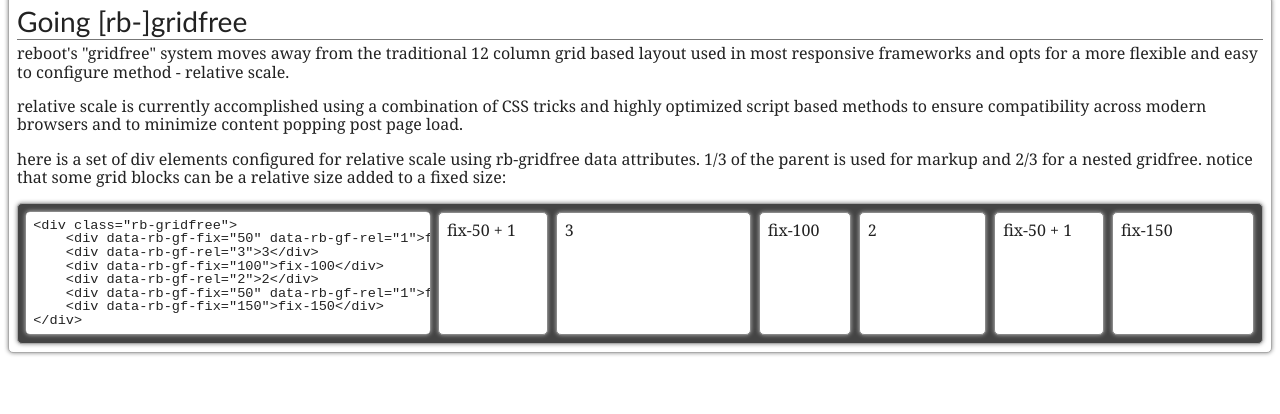
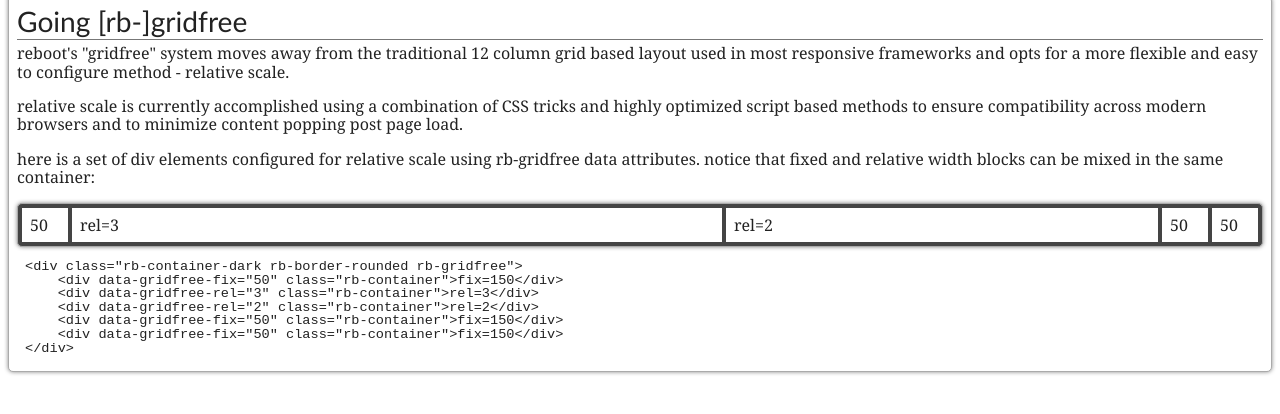
Before and after one commit to mikeschuld/reboot, a website built with webpack: page docs/index.html in a window 1280 px wide. Both pictures are taken after a click on the item "gridfree". Shown: the part 136-550 px from the top of the page. Built offline with nearby package versions, Linux system fonts and the light colour scheme.

Commit message:
More clear and simple gridfree example. Will add more complicated examples separately

```diff
--- a/docs/index.html
+++ b/docs/index.html
@@ -67,27 +67,25 @@
 				compatibility across modern browsers and to minimize content popping post page load.
 			</p>
 			<p>
-				here is a set of div elements configured for relative scale using rb-gridfree data attributes. 1/3 of the parent is used for
-				markup and 2/3 for a nested gridfree. notice that some grid blocks can be a relative size added to a fixed size:
+				here is a set of div elements configured for relative scale using rb-gridfree data attributes.
+				notice that fixed and relative width blocks can be mixed in the same container:
 			</p>
 			<div class="rb-container-dark rb-border-rounded rb-gridfree">
-				<pre data-rb-gf-rel="1" class="rb-container rb-border-rounded">
-&lt;div class=&quot;rb-gridfree&quot;&gt;
-    &lt;div data-rb-gf-fix=&quot;50&quot; data-rb-gf-rel=&quot;1&quot;&gt;fix-50 + 1&lt;/div&gt;
-    &lt;div data-rb-gf-rel=&quot;3&quot;&gt;3&lt;/div&gt;
-    &lt;div data-rb-gf-fix=&quot;100&quot;&gt;fix-100&lt;/div&gt;
-    &lt;div data-rb-gf-rel=&quot;2&quot;&gt;2&lt;/div&gt;
-    &lt;div data-rb-gf-fix=&quot;50&quot; data-rb-gf-rel=&quot;1&quot;&gt;fix-50 + 1&lt;/div&gt;
-    &lt;div data-rb-gf-fix=&quot;150&quot;&gt;fix-150&lt;/div&gt;
+				<div data-gridfree-fix="50" class="rb-container">50</div>
+				<div data-gridfree-rel="3" class="rb-container">rel=3</div>
+				<div data-gridfree-rel="2" class="rb-container">rel=2</div>
+				<div data-gridfree-fix="50" class="rb-container">50</div>
+				<div data-gridfree-fix="50" class="rb-container">50</div>
+			</div>
+			<div class="rb-container">
+				<pre>
+&lt;div class="rb-container-dark rb-border-rounded rb-gridfree"&gt;
+	&lt;div data-gridfree-fix="50" class="rb-container"&gt;fix=150&lt;/div&gt;
+	&lt;div data-gridfree-rel="3" class="rb-container"&gt;rel=3&lt;/div&gt;
+	&lt;div data-gridfree-rel="2" class="rb-container"&gt;rel=2&lt;/div&gt;
+	&lt;div data-gridfree-fix="50" class="rb-container"&gt;fix=150&lt;/div&gt;
+	&lt;div data-gridfree-fix="50" class="rb-container"&gt;fix=150&lt;/div&gt;
 &lt;/div&gt;</pre>
-				<div data-rb-gf-rel="2" class="rb-gridfree">
-					<div data-rb-gf-fix="50" data-rb-gf-rel="1" class="rb-container rb-border-rounded">fix-50 + 1</div>
-					<div data-rb-gf-rel="3" class="rb-container rb-border-rounded">3</div>
-					<div data-rb-gf-fix="100" class="rb-container rb-border-rounded">fix-100</div>
-					<div data-rb-gf-rel="2" class="rb-container rb-border-rounded">2</div>
-					<div data-rb-gf-fix="50" data-rb-gf-rel="1" class="rb-container rb-border-rounded">fix-50 + 1</div>
-					<div data-rb-gf-fix="150" class="rb-container rb-border-rounded">fix-150</div>
-				</div>
 			</div>
 		</div>
 	</body>
--- a/src/js/rb-gridfree.ts
+++ b/src/js/rb-gridfree.ts
@@ -7,33 +7,33 @@ class RBGridFree {
 	constructor(public $container: JQuery) {}
 
 	initialize(): RBGridFree {
-		this.$blocks = this.$container.children("[data-rb-gf-fix],[data-rb-gf-rel]");
+		this.$blocks = this.$container.children("[data-gridfree-fix],[data-gridfree-rel]");
 		console.log("rb: initializing " + this.$blocks.length + " blocks");
 
 		let fixedTotal = 0;
 		let relativeTotal = 0;
 
 		this.$blocks.filter(function(this: JQuery) {
-			return $(this).data("rb-gf-fix");
+			return $(this).data("gridfree-fix");
 		}).each(function(b, block){
-			fixedTotal += <number>$(block).data("rb-gf-fix");
+			fixedTotal += <number>$(block).data("gridfree-fix");
 		});
 
 		this.fixedTotal = fixedTotal;
 
 		this.$blocks.filter(function(this: JQuery) {
-			return $(this).data("rb-gf-rel");
+			return $(this).data("gridfree-rel");
 		}).each(function(b, block){
-			relativeTotal += <number>$(block).data("rb-gf-rel");
+			relativeTotal += <number>$(block).data("gridfree-rel");
 		});
 
 		this.relativeTotal = relativeTotal;
 
 		this.$blocks.filter(function(this: JQuery) {
-			return $(this).data("rb-gf-rel");
+			return $(this).data("gridfree-rel");
 		}).each(function(b, block){
-			let rel = <number>$(block).data("rb-gf-rel");
-			$(block).attr("data-rb-gf-rel-pct", rel / relativeTotal);
+			let rel = <number>$(block).data("gridfree-rel");
+			$(block).attr("data-gridfree-rel-pct", rel / relativeTotal);
 		});
 
 		console.log(`rb: found ${fixedTotal} fix and ${relativeTotal} rel`);
@@ -49,8 +49,8 @@ class RBGridFree {
 		for (let b = 0; b < this.$blocks.length; b++) {
 			let block = this.$blocks[b];
 
-			let pct = $(block).data("rb-gf-rel-pct") * pctScaler * 100;
-			let fix = $(block).data("rb-gf-fix");
+			let pct = $(block).data("gridfree-rel-pct") * pctScaler * 100;
+			let fix = $(block).data("gridfree-fix");
 			let margin = $(block).css("marginLeft") || "0px";
 
 			let width = "0px - 2 * " + margin;
--- a/src/scss/_fonts.scss
+++ b/src/scss/_fonts.scss
@@ -43,9 +43,10 @@ $font-headings-span-size: 0.6em;
 		}
 	}
 
-	pre {
+	pre, code {
 		line-height: 1em;
 		font-family: monospace;
 		font-size: 0.85em;
+		tab-size: 4;
 	}
 }
--- a/src/scss/rb-core.scss
+++ b/src/scss/rb-core.scss
@@ -27,6 +27,11 @@
 		}
 	}
 
+	pre {
+		margin-bottom: 0;
+		margin-top: 0;
+	}
+
 	+ .rb-container, + .rb-container-dark {
 		margin-top: 5px;
 	}
--- a/src/scss/rb-gridfree.scss
+++ b/src/scss/rb-gridfree.scss
@@ -1,38 +1,40 @@
 @import 'common';
+
+$gridfree-margin: 0.25em;
 
 .rb-container, .rb-container-dark {
 	.rb-gridfree {
-		padding: $content-padding / 2;
+		padding: $gridfree-margin / 2;
 		display: flex;
 		flex-direction: row;
 		flex-wrap: wrap;
 
-		[data-rb-gf-fix],[data-rb-gf-rel],[data-rb-gf-all] {
+		[data-gridfree-fix],[data-gridfree-rel],[data-gridfree-all] {
 			box-sizing: border-box;
-			margin: $content-padding / 2;
+			margin: $gridfree-margin / 2;
 			overflow: auto;
 		}
 
-		[data-rb-gf-fix] {
-			width: attr(data-rb-gf-fix px, auto)
+		[data-gridfree-fix] {
+			width: attr(data-gridfree-fix px, auto)
 		}
 
-		[data-rb-gf-all] {
+		[data-gridfree-all] {
 			width: 100%;
 		}
 
 		> .rb-gridfree {
-			margin: -$content-padding / 2;
+			margin: -$gridfree-margin / 2;
 		}
 	}
 
 	tr.rb-gridfree {
 		display: table-row;
 
-		td[data-rb-gf-fix],
-		th[data-rb-gf-fix],
-		td[data-rb-gf-rel],
-		th[data-rb-gf-rel] {
+		td[data-gridfree-fix],
+		th[data-gridfree-fix],
+		td[data-gridfree-rel],
+		th[data-gridfree-rel] {
 			position: static;
 			display: table-cell;
 			float: none;
```
Also changed, not shown: dist/css/rb-core.css, dist/css/rb-core.min.css, dist/css/rb-gridfree.css, dist/css/rb-gridfree.min.css, dist/js/rb-gridfree.js, dist/js/rb-gridfree.min.js, docs/js/reboot-bundle.js, 4 other files.
